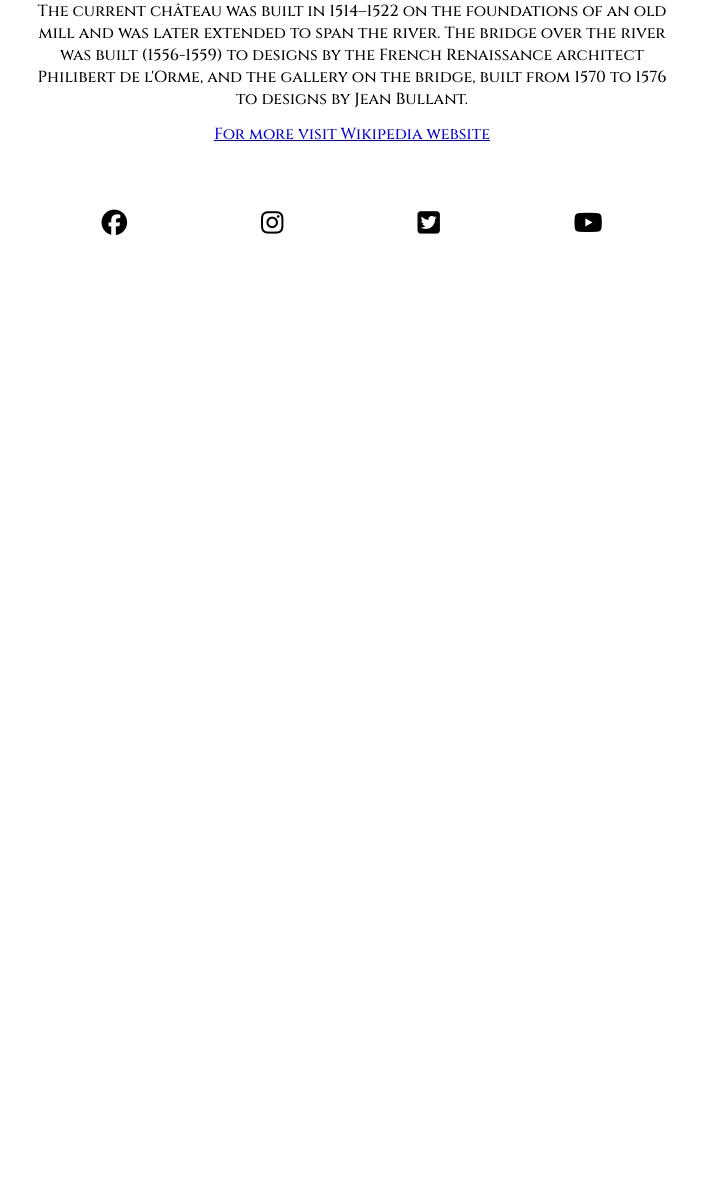
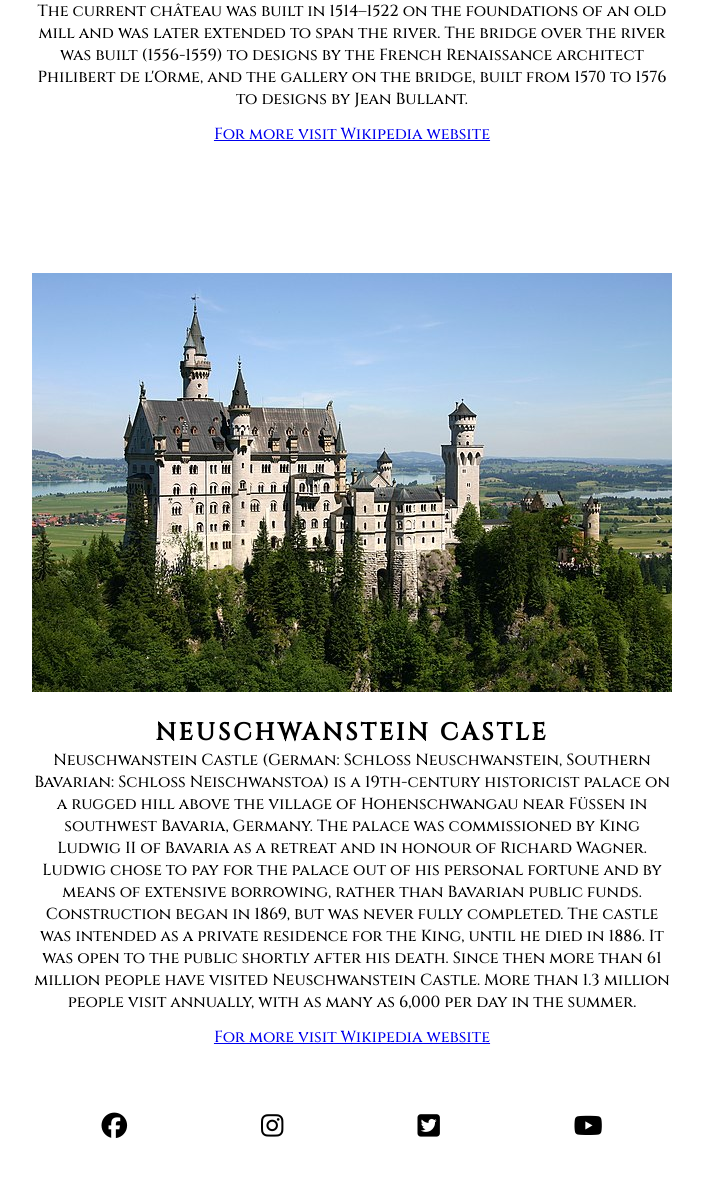
Before and after one commit to Archie9010/Beautiful-Castles, a plain HTML site: page castles.html in a window 1280 px wide. Shown: the part 1421-2624 px from the top of the page, without its empty margins (288-991 px from the left). Before the commit the page ends 1721 px from the top, so only its background shows below. Drawn offline with Linux system fonts and the light colour scheme.

Commit message:
Add one more caste to castle section

```diff
--- a/castles.html
+++ b/castles.html
@@ -74,6 +74,30 @@
                         For more visit Wikipedia website</a>
                     </li>
                 </ul>
+                <div class="photo-text-box-two">
+                    <img src="assets/images/640px-Castle_Neuschwanstein.jpg"
+                    alt="Neuschwanstein Castle.">
+                    <h2>Neuschwanstein Castle</h2>
+                      <div>
+                          <p>
+                            Neuschwanstein Castle (German: Schloss Neuschwanstein, Southern Bavarian: Schloss Neischwanstoa)
+                            is a 19th-century historicist palace on a rugged hill above the village of Hohenschwangau near Füssen in southwest Bavaria, Germany.
+                            The palace was commissioned by King Ludwig II of Bavaria as a retreat and in honour of Richard Wagner. Ludwig chose to pay
+                            for the palace out of his personal fortune and by means of extensive borrowing, rather than Bavarian public funds.
+                            Construction began in 1869, but was never fully completed. The castle was intended as a private residence for the King,
+                            until he died in 1886. It was open to the public shortly after his death. Since then more than 61 million people
+                            have visited Neuschwanstein Castle. More than 1.3 million people visit annually, with as many as 6,000 per day in
+                            the summer.
+                        </p>
+                      </div>
+                    </div>
+                    <nav>
+                        <ul>
+                            <li>
+                               <a href="https://en.wikipedia.org/wiki/Ch%C3%A2teau_de_Chenonceau">
+                                For more visit Wikipedia website</a>
+                            </li>
+                        </ul>
     </section>
 
     <footer>
```
Also changed, not shown: assets/images/640px-Castle_Neuschwanstein.jpg (added).
